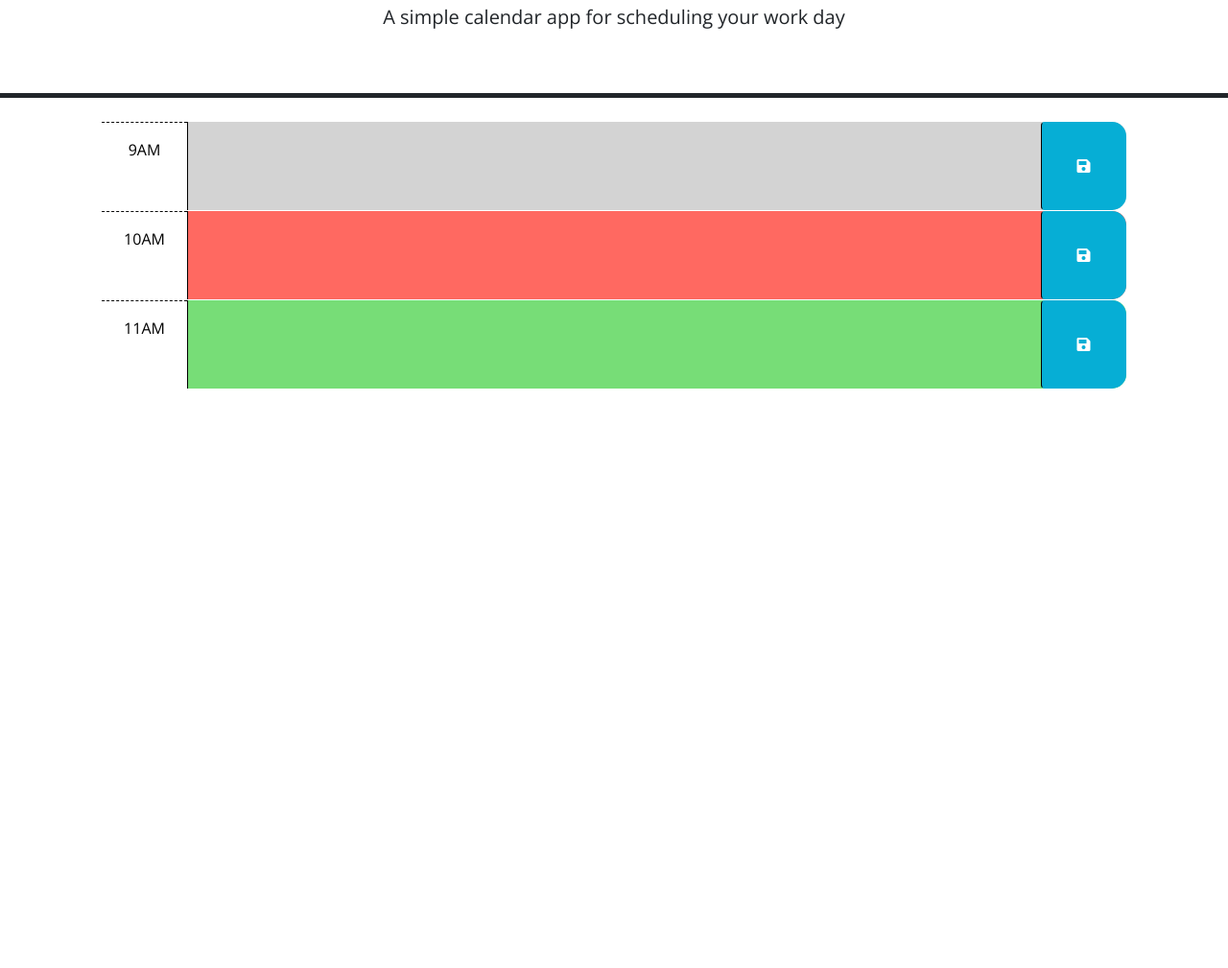
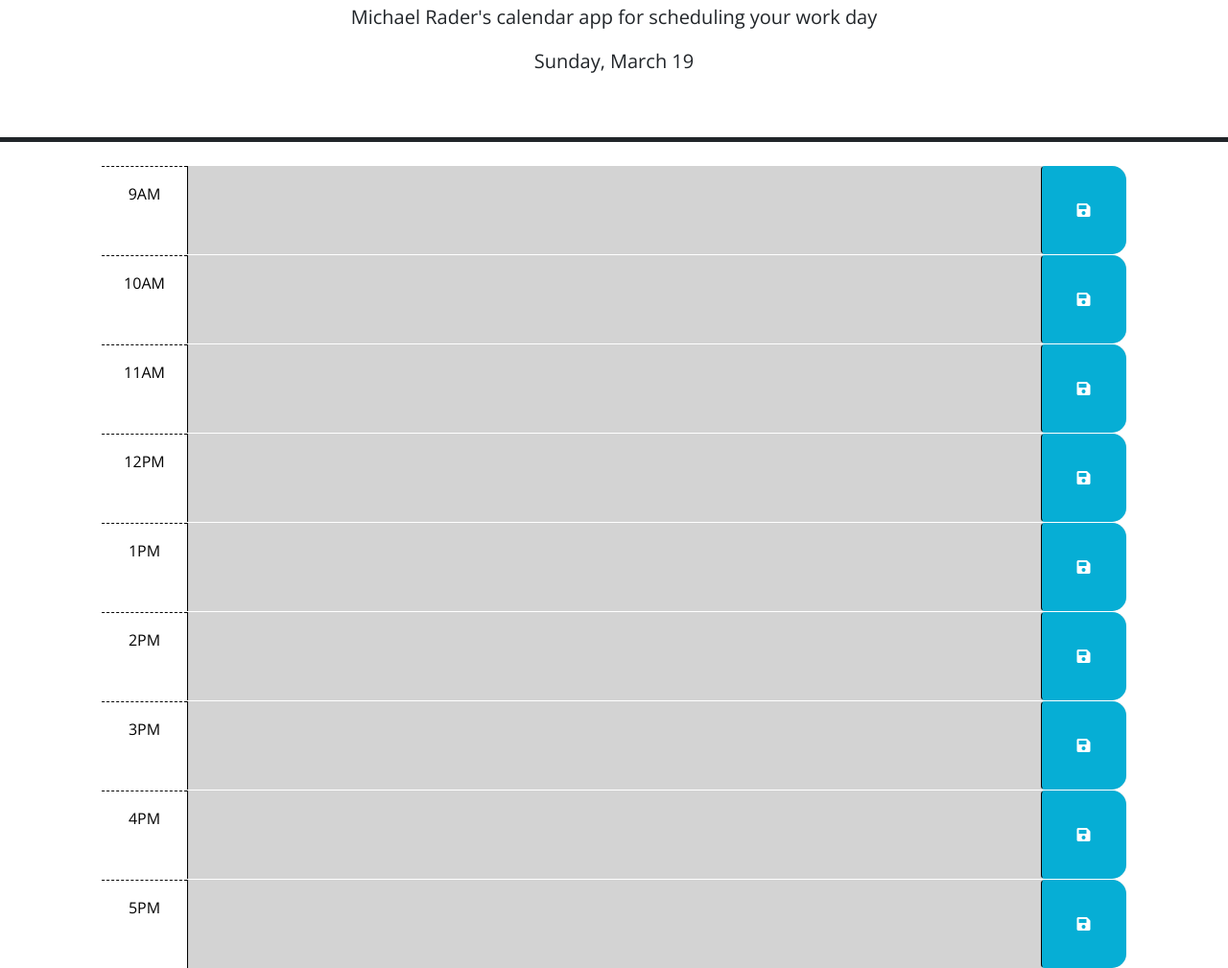
Before and after one commit to Michrira/MRWDScheduler, a plain HTML site: page index.html in a window 1280 px wide. Shown: the part 130-1139 px from the top of the page at 96% size. Before the commit the page ends 800 px from the top, so only its background shows below. Drawn offline with nearby package versions, Linux system fonts and the light colour scheme.

Commit message:
added some js and html

```diff
--- /dev/null
+++ b/assets/script.js
@@ -0,0 +1,63 @@
+/* // Wrap all code that interacts with the DOM in a call to jQuery to ensure that
+// the code isn't run until the browser has finished rendering all the elements
+// in the html.
+$(function () {
+  // TODO: Add a listener for click events on the save button. This code should
+  // use the id in the containing time-block as a key to save the user input in
+  // local storage. HINT: What does `this` reference in the click listener
+  // function? How can DOM traversal be used to get the "hour-x" id of the
+  // time-block containing the button that was clicked? How might the id be
+  // useful when saving the description in local storage?
+  //
+  // TODO: Add code to apply the past, present, or future class to each time
+  // block by comparing the id to the current hour. HINTS: How can the id
+  // attribute of each time-block be used to conditionally add or remove the
+  // past, present, and future classes? How can Day.js be used to get the
+  // current hour in 24-hour time?
+  //
+  // TODO: Add code to get any user input that was saved in localStorage and set
+  // the values of the corresponding textarea elements. HINT: How can the id
+  // attribute of each time-block be used to do this?
+  //
+  // TODO: Add code to display the current date in the header of the page.
+});
+ */
+
+$(function () {
+  // Get the current day and display it in the header
+  $("#currentDay").text(dayjs().format("dddd, MMMM D"));
+
+  // Load saved descriptions from local storage
+  $(".description").each(function () {
+    var id = $(this).closest(".time-block").attr("id");
+    $(this).val(localStorage.getItem(id));
+  });
+
+  // Add a listener for click events on the save button
+  $(".saveBtn").on("click", function () {
+    var id = $(this).closest(".time-block").attr("id");
+    var description = $(this).siblings(".description").val();
+    localStorage.setItem(id, description);
+  });
+
+  // Add the appropriate class to each time block based on the current hour
+  function updateHourClasses() {
+    var currentHour = dayjs().hour();
+    $(".time-block").each(function () {
+      var hour = parseInt($(this).attr("id").split("-")[1]);
+      if (hour < currentHour) {
+        $(this).addClass("past").removeClass("present future");
+      } else if (hour === currentHour) {
+        $(this).addClass("present").removeClass("past future");
+      } else {
+        $(this).addClass("future").removeClass("past present");
+      }
+    });
+  }
+
+  // Update the classes every 5 minutes
+  setInterval(updateHourClasses, 5 * 60 * 1000);
+
+  // Call updateHourClasses to initialize the classes on page load
+  updateHourClasses();
+});
--- a/develop/script.js
+++ /dev/null
@@ -1,23 +0,0 @@
-// Wrap all code that interacts with the DOM in a call to jQuery to ensure that
-// the code isn't run until the browser has finished rendering all the elements
-// in the html.
-$(function () {
-  // TODO: Add a listener for click events on the save button. This code should
-  // use the id in the containing time-block as a key to save the user input in
-  // local storage. HINT: What does `this` reference in the click listener
-  // function? How can DOM traversal be used to get the "hour-x" id of the
-  // time-block containing the button that was clicked? How might the id be
-  // useful when saving the description in local storage?
-  //
-  // TODO: Add code to apply the past, present, or future class to each time
-  // block by comparing the id to the current hour. HINTS: How can the id
-  // attribute of each time-block be used to conditionally add or remove the
-  // past, present, and future classes? How can Day.js be used to get the
-  // current hour in 24-hour time?
-  //
-  // TODO: Add code to get any user input that was saved in localStorage and set
-  // the values of the corresponding textarea elements. HINT: How can the id
-  // attribute of each time-block be used to do this?
-  //
-  // TODO: Add code to display the current date in the header of the page.
-});
--- a/develop/index.html
+++ b/index.html
@@ -18,14 +18,14 @@
       href="https://fonts.googleapis.com/css?family=Open+Sans&display=swap"
       rel="stylesheet"
     />
-    <link rel="stylesheet" href="style.css" />
+    <link rel="stylesheet" href="./assets/style.css" />
     <title>Work Day Scheduler</title>
   </head>
 
   <body>
     <header class="p-5 mb-4 border-5 border-bottom border-dark text-center">
       <h1 class="display-3">Work Day Scheduler</h1>
-      <p class="lead">A simple calendar app for scheduling your work day</p>
+      <p class="lead">Michael Rader's calendar app for scheduling your work day</p>
       <p id="currentDay" class="lead"></p>
     </header>
     <div class="container-lg px-5">
@@ -65,6 +65,48 @@
           <i class="fas fa-save" aria-hidden="true"></i>
         </button>
       </div>
+      <div id="hour-12" class="row time-block future">
+        <div class="col-2 col-md-1 hour text-center py-3">12PM</div>
+        <textarea class="col-8 col-md-10 description" rows="3"> </textarea>
+        <button class="btn saveBtn col-2 col-md-1" aria-label="save">
+          <i class="fas fa-save" aria-hidden="true"></i>
+        </button>
+      </div>
+      <div id="hour-13" class="row time-block future">
+        <div class="col-2 col-md-1 hour text-center py-3">1PM</div>
+        <textarea class="col-8 col-md-10 description" rows="3"> </textarea>
+        <button class="btn saveBtn col-2 col-md-1" aria-label="save">
+          <i class="fas fa-save" aria-hidden="true"></i>
+        </button>
+      </div>
+      <div id="hour-14" class="row time-block future">
+        <div class="col-2 col-md-1 hour text-center py-3">2PM</div>
+        <textarea class="col-8 col-md-10 description" rows="3"> </textarea>
+        <button class="btn saveBtn col-2 col-md-1" aria-label="save">
+          <i class="fas fa-save" aria-hidden="true"></i>
+        </button>
+      </div>
+      <div id="hour-15" class="row time-block future">
+        <div class="col-2 col-md-1 hour text-center py-3">3PM</div>
+        <textarea class="col-8 col-md-10 description" rows="3"> </textarea>
+        <button class="btn saveBtn col-2 col-md-1" aria-label="save">
+          <i class="fas fa-save" aria-hidden="true"></i>
+        </button>
+      </div>
+      <div id="hour-16" class="row time-block future">
+        <div class="col-2 col-md-1 hour text-center py-3">4PM</div>
+        <textarea class="col-8 col-md-10 description" rows="3"> </textarea>
+        <button class="btn saveBtn col-2 col-md-1" aria-label="save">
+          <i class="fas fa-save" aria-hidden="true"></i>
+        </button>
+      </div>
+      <div id="hour-17" class="row time-block future">
+        <div class="col-2 col-md-1 hour text-center py-3">5PM</div>
+        <textarea class="col-8 col-md-10 description" rows="3"> </textarea>
+        <button class="btn saveBtn col-2 col-md-1" aria-label="save">
+          <i class="fas fa-save" aria-hidden="true"></i>
+        </button>
+      </div>
 
     <script src="https://code.jquery.com/jquery-3.4.1.min.js"></script>
     <script
@@ -73,6 +115,6 @@
       crossorigin="anonymous"
     ></script>
 
-    <script src="script.js"></script>
+    <script src="./assets/script.js"></script>
   </body>
 </html>
```
Also changed, not shown: assets/style.css (renamed from develop/style.css).
